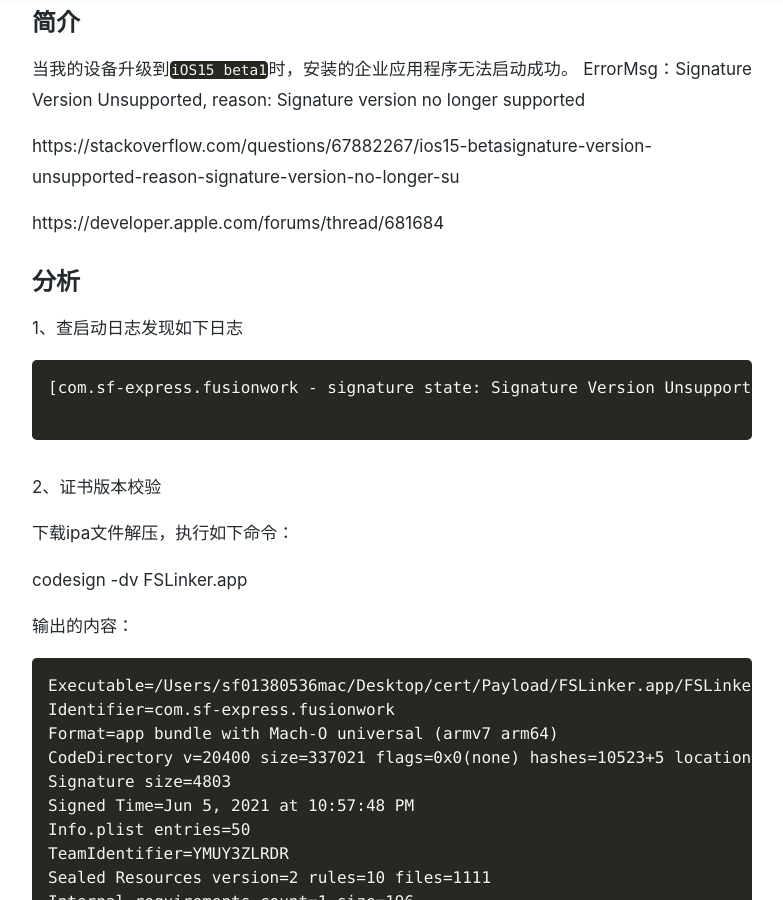
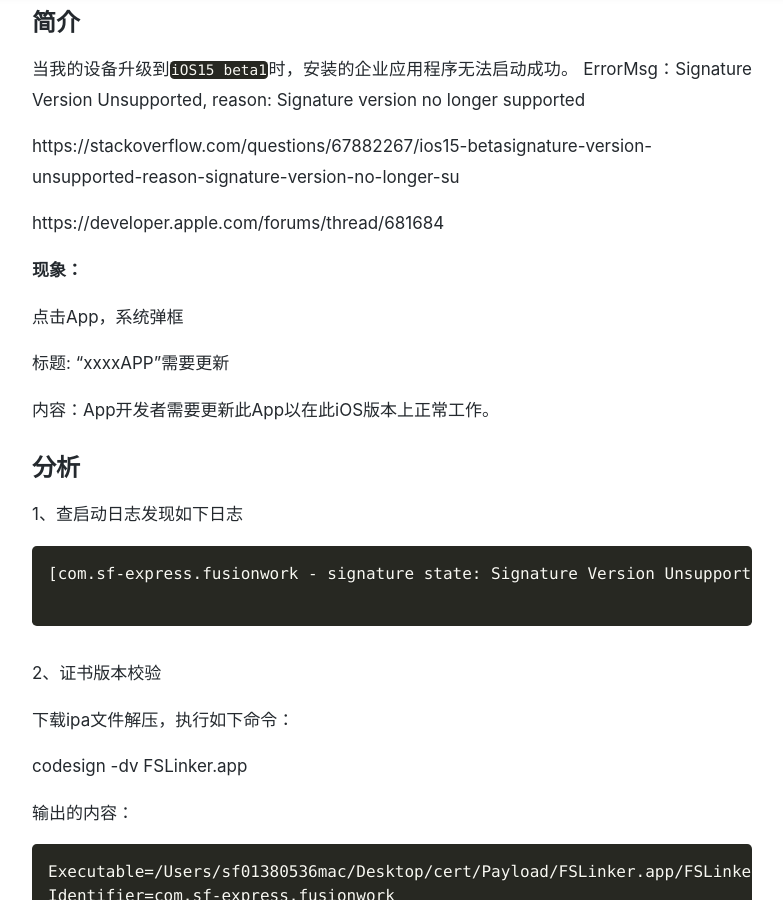
Before and after one commit to action121/action121.github.com, a Jekyll site: the page built from _posts/2021-06-09-iOS15企业证书签名兼容性问题.md, in a window 1280 px wide and 900 px high, scrolled down 630 px. Shown: the whole window, without its empty margins (248-1031 px from the left). Built offline with Jekyll 4.4.1, drawn with Linux system fonts in a browser that asks for light colours; nearby versions of some CDN libraries; comment, search, counter and statistics services are not loaded; a style sheet for code colours, icons or effects is not loaded.

Commit message:
iOS15 beta1 企业证书签名兼容性问题&解决方案

```diff
--- a/_posts/2021-06-09-iOS15企业证书签名兼容性问题.md
+++ b/_posts/2021-06-09-iOS15企业证书签名兼容性问题.md
@@ -18,6 +18,14 @@ https://stackoverflow.com/questions/67882267/ios15-betasignature-version-unsuppo
 
 
 https://developer.apple.com/forums/thread/681684
+
+**现象：**
+
+点击App，系统弹框
+
+标题: "xxxxAPP"需要更新
+
+内容：App开发者需要更新此App以在此iOS版本上正常工作。
 
 ## 分析
 
```
